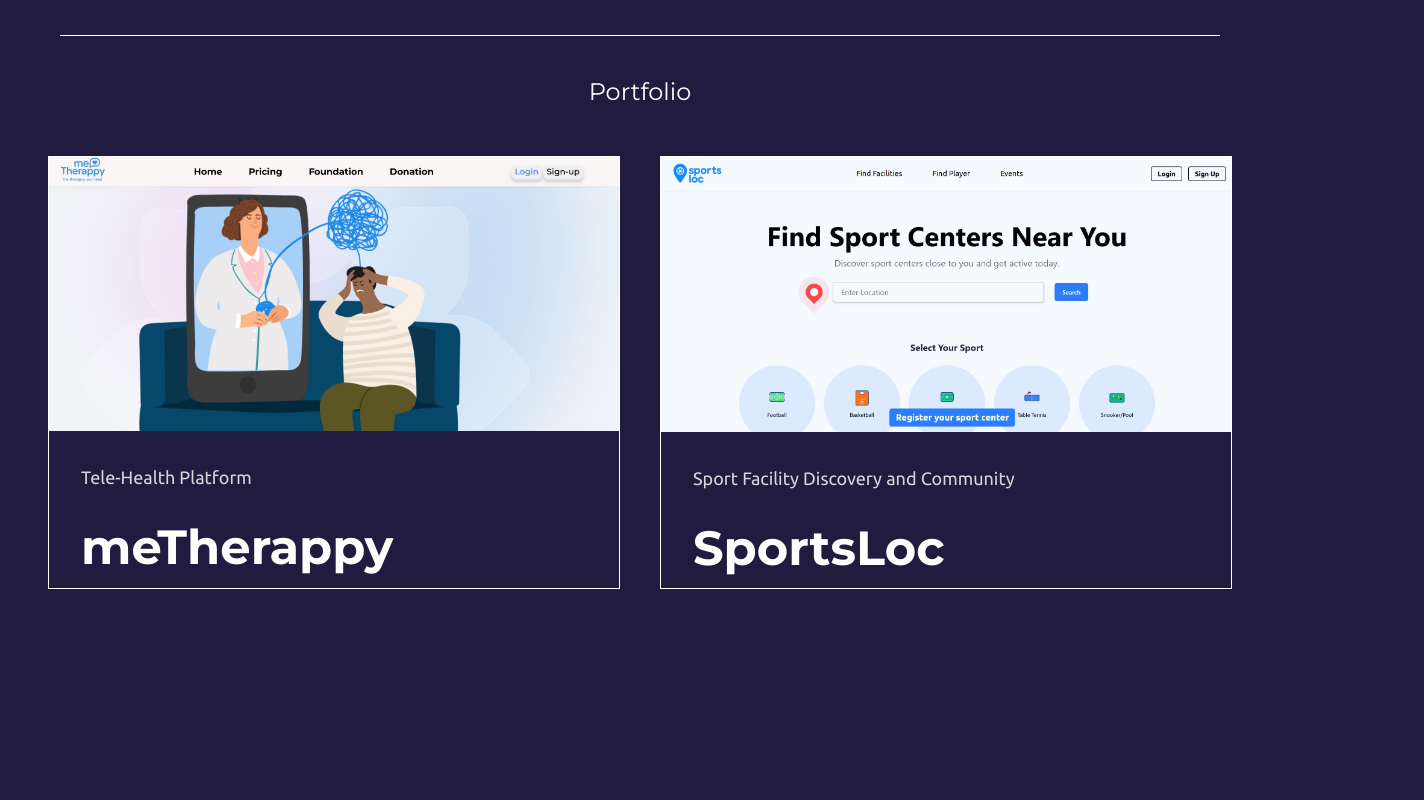
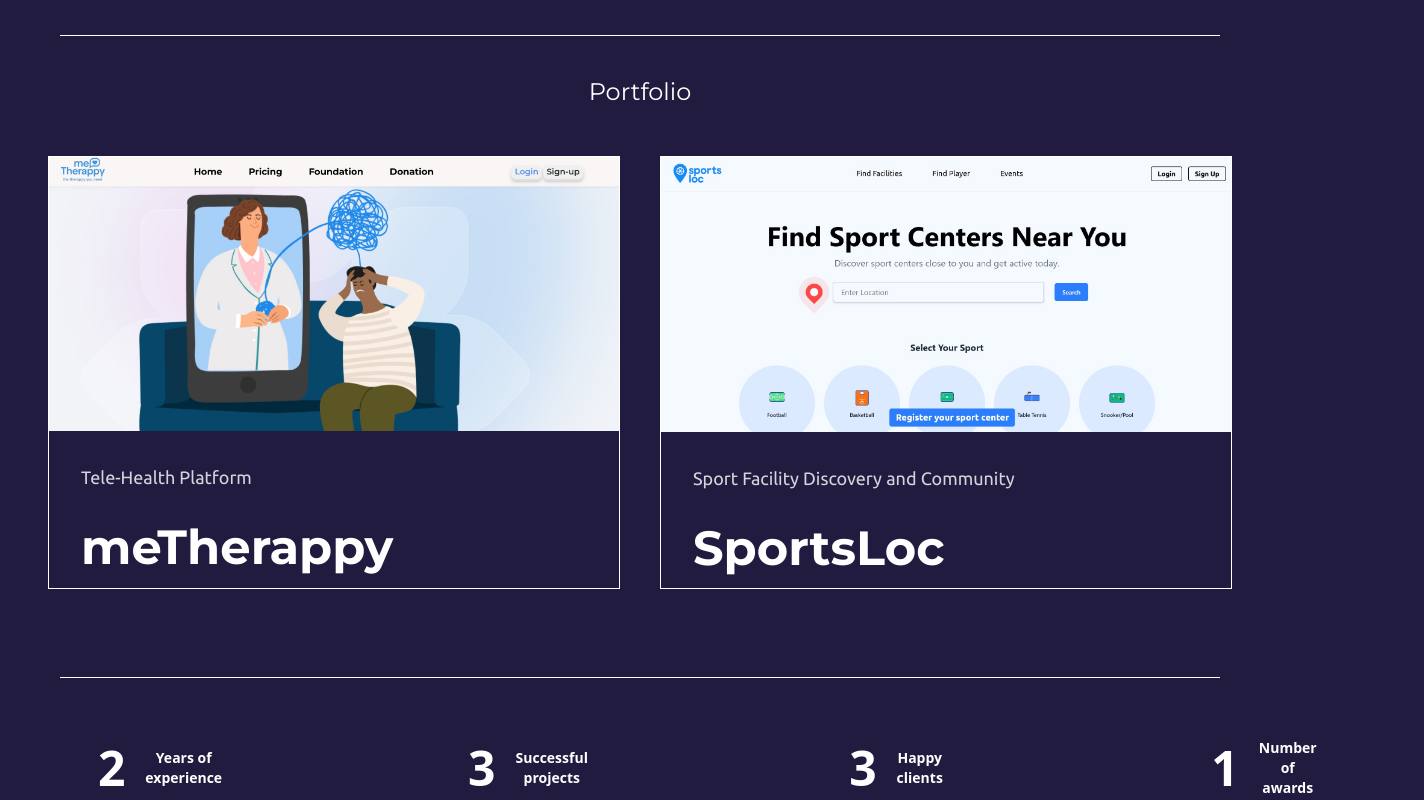
Before and after one commit to bluemagikSGO/portfolio, a React (Vite) app: page / in a window 1280 px wide. Shown: the part 1605-2405 px from the top of the page, 1424 px wide, since content can reach past the window. Before the commit the page ends 2242 px from the top, so only its background shows below. Built offline with nearby package versions, Linux system fonts and the light colour scheme.

Commit message:
07/06/2025

```diff
--- a/src/components/About.jsx
+++ b/src/components/About.jsx
@@ -17,13 +17,13 @@
           />
 
           <div className="absolute bottom-0 flex justify-between w-[100%] gap-5  text-2xl p-3">
-            <div className="active:text-red-500">
+            <div className="hover:text-red-500 active:text-red-500">
               <Instagram size={35} />
             </div>
-            <div className="active:text-red-500">
+            <div className="hover:text-red-500 active:text-red-500">
               <Twitter size={35} />
             </div>
-            <div className="active:text-red-500">
+            <div className="hover:text-red-500 active:text-red-500">
               <Youtube size={35} />
             </div>
           </div>
--- a/src/components/Counter.jsx
+++ b/src/components/Counter.jsx
@@ -1,10 +1,36 @@
 import React from "react";
+import CountUp from "react-countup";
 
 const Counter = () => {
   return (
-    <div>
-      <CountUp start={0} end={100} />
-    </div>
+    <>
+      <hr className="mx-15 mt-10 text-white" />
+      <div
+        className="
+    // medium devices
+     md:flex md:flex-row md:px-0 md:justify-between
+    //  mobile devices
+     mt-15  px-25  flex flex-col items-center gap-12 text-center h-fit"
+      >
+        <div className="text-white text-5xl md:w-5 flex md:flex-row flex-col items-center gap-5 justify-center md:px-40 font-bold text-center">
+          <CountUp start={0} end={2} duration={3} delay={0} />
+          <div className="md:text-sm text-[0.9rem]">Years of experience</div>
+        </div>
+
+        <div className="text-white text-5xl md:w-5 flex items-center gap-5 justify-center md:px-40 font-bold  text-center md:flex-row flex-col">
+          <CountUp start={0} end={3} duration={3} />
+          <div className="md:text-sm text-[0.9rem]">Successful projects</div>
+        </div>
+        <div className="text-white text-5xl md:w-5 flex items-center gap-5 justify-center md:px-40 font-bold  text-center md:flex-row flex-col">
+          <CountUp start={0} end={3} duration={3} />
+          <div className="md:text-sm text-[0.9rem]">Happy clients</div>
+        </div>
+        <div className="text-white text-5xl md:w-5 flex items-center gap-5 justify-center md:px-40 font-bold  text-center md:flex-row flex-col">
+          <CountUp start={0} end={1} duration={3} />
+          <div className="md:text-sm text-[0.9rem]">Number of awards</div>
+        </div>
+      </div>
+    </>
   );
 };
 
--- a/src/pages/HomePage.jsx
+++ b/src/pages/HomePage.jsx
@@ -10,6 +10,7 @@
       <Hero />
       <About />
       <Portfolio />
+      <Counter />
     </div>
   );
 };
```
